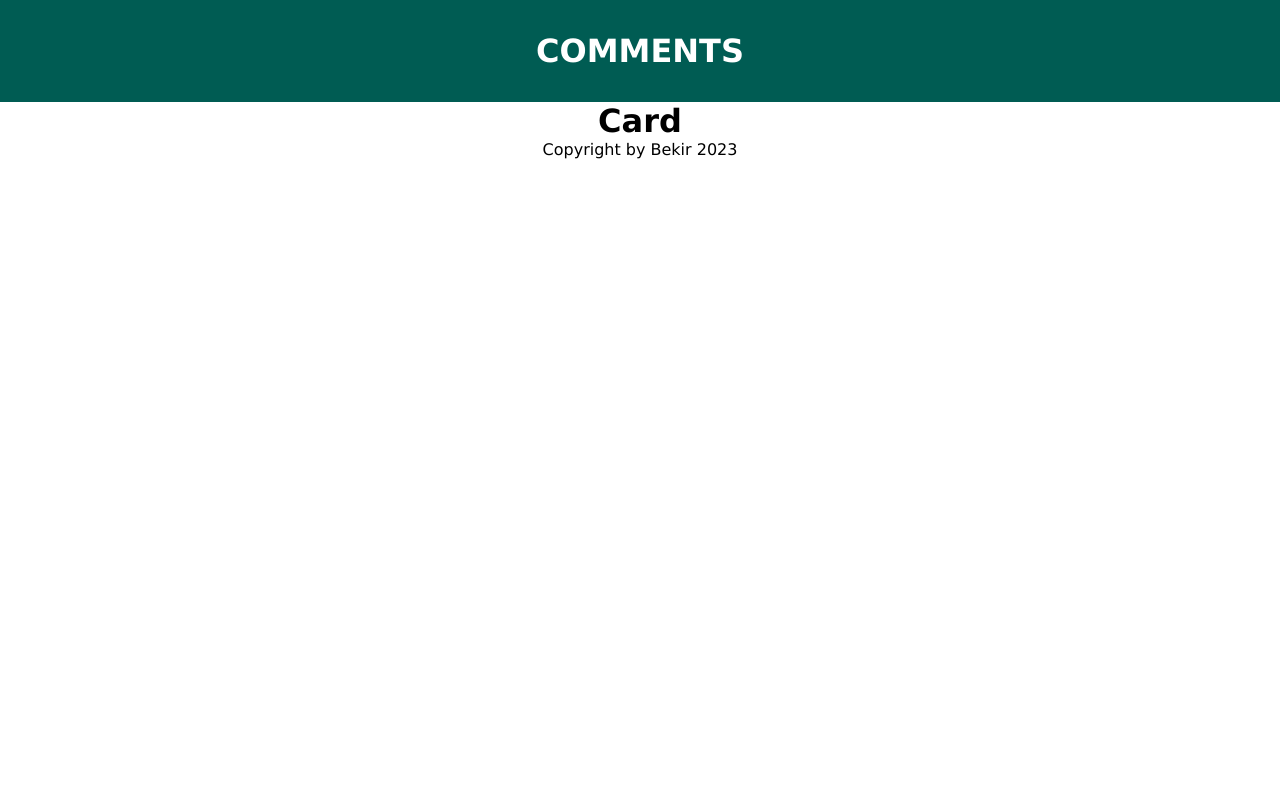
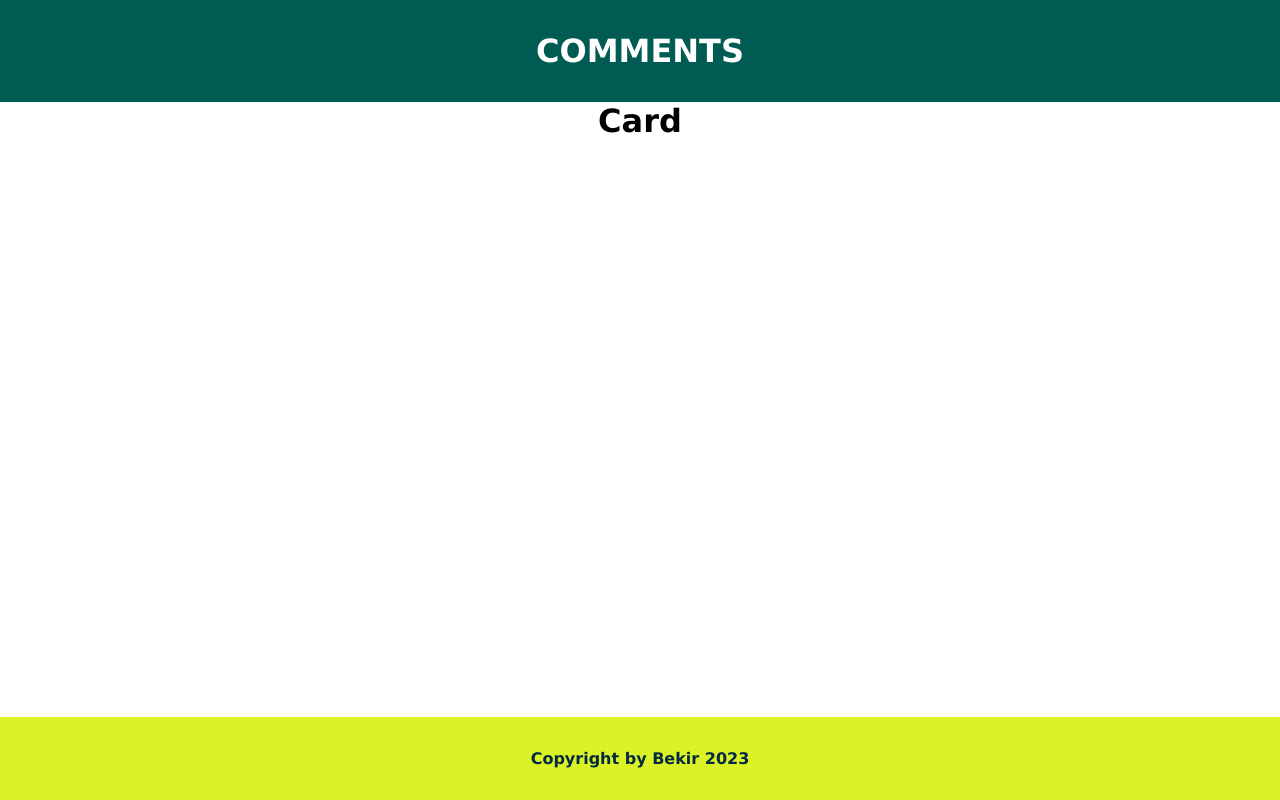
Before and after one commit to Bskasan/React_Practises, a React (Create React App) app in the folder rc_03_sass/: page / in a window 1280 px wide. Built offline with nearby package versions, Linux system fonts and the light colour scheme.

Commit message:
footerstyle added

```diff
--- a/rc_03_sass/src/components/Footer.jsx
+++ b/rc_03_sass/src/components/Footer.jsx
@@ -4,9 +4,9 @@ import FooterStyle from "../scss/footer.module.scss";
 
 const Footer = () => {
   return (
-    <div>
+    <footer className={FooterStyle["footer"]}>
       <p>Copyright by Bekir {new Date().getFullYear()}</p>
-    </div>
+    </footer>
   );
 };
 
--- a/rc_03_sass/src/scss/footer.module.scss
+++ b/rc_03_sass/src/scss/footer.module.scss
@@ -0,0 +1,14 @@
+@import "variables";
+
+.footer {
+  padding: 2rem;
+  background-color: $neon;
+  position: fixed;
+  bottom: 0;
+  left: 0;
+  width: 100%;
+  p {
+    font-weight: 600;
+    color: $navyBlue;
+  }
+}
```
